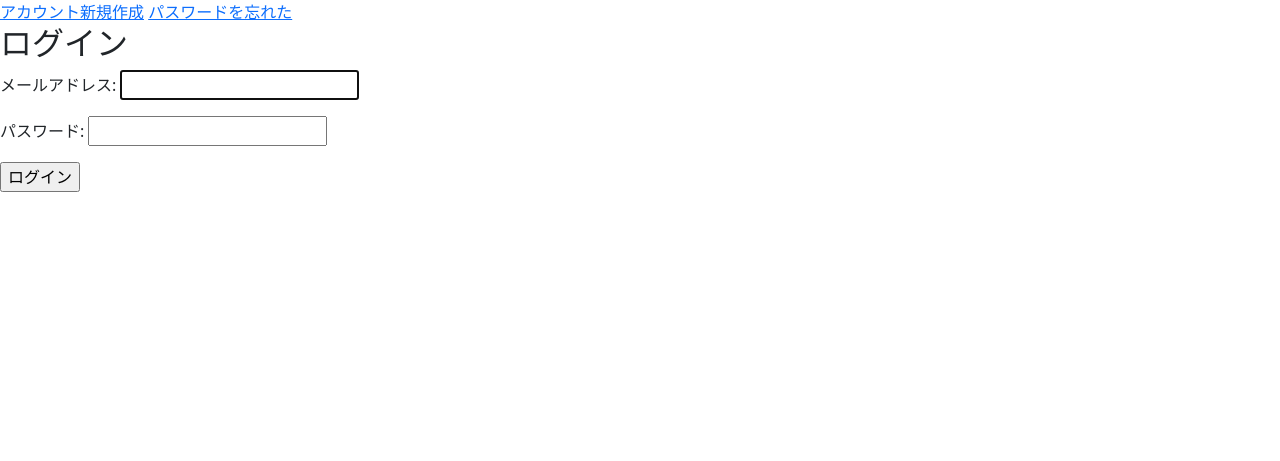
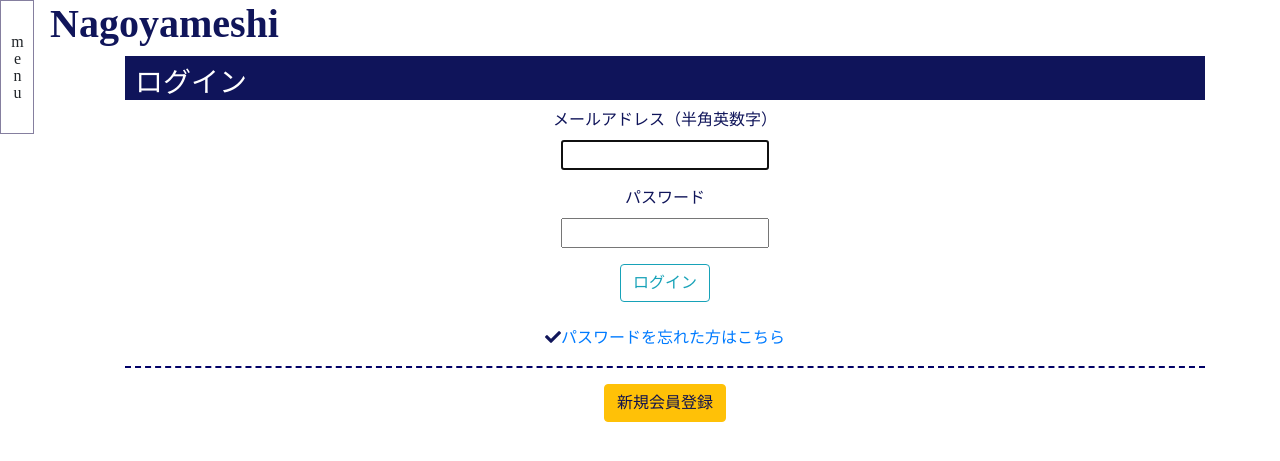
Before and after one commit to chicorichan/nagoyameshi, a Django app: page /accounts/login/ in a window 1280 px wide. Shown: the top 461 px of the page. Run offline with Django 5.2, Linux system fonts and the light colour scheme; some libraries are stand-ins or nearby versions.

Commit message:
ログインページの装飾追加

```diff
--- /dev/null
+++ b/kadai_002/myvenv/myproject/static/nagoyameshi/accounts.css
@@ -0,0 +1,3 @@
+.fa-check {
+  color: rgba(4, 9, 82, 0.952);
+}
--- a/kadai_002/myvenv/myproject/static/nagoyameshi/css/nagoyameshi_style.css
+++ b/kadai_002/myvenv/myproject/static/nagoyameshi/css/nagoyameshi_style.css
@@ -24,10 +24,20 @@ p {
   border-bottom: 2px dashed #000066;
 }
 
+/* ログイン画面のログインラベル */
+#login_label {
+  /* text-decoration: none; */
+  margin-bottom: 0;
+}
+
 /* お気に入り用ハートアイコン装飾変更 */
+.fa-heart:hover::before{
+	color: #f75b8a;
+}
+
 .on_fav {
   color: #f75b8a;
-  /* display:none; */
+  display: inline-block;
 }
 .off_fav {
   color:gray;
@@ -36,21 +46,16 @@ p {
 /* 未使用
 input[type="checkbox"]{
   display:none;
-}
+}*/
 .fav_check_label_area {
   display:inline-block;
-}
-.fav_check_label_flex {
-  font-size:2.5rem;
-  display:flex;
-  flex-direction: row-reverse;
 }
 .fav_check_label{
   cursor:pointer;
 }
-/* チェック時の装飾
-#fav_check[type="checkbox"]:checked ~ .fav_check_label_area > .fav_check_label_flex > label[for="fav_check"] > .on_fav{ display:inline-block; }
-#fav_check[type="checkbox"]:checked ~ .fav_check_label_area > .fav_check_label_flex > label[for="fav_check"] > .off_fav{ display:none; }
+/* チェック時の装飾*/
+#fav_check[type="submit"]:checked ~ .fav_check_label_area > label[for="fav_check"] > .on_fav{ display:inline-block; }
+#fav_check[type="submit"]:checked ~ .fav_check_label_area > label[for="fav_check"] > .off_fav{ display:none; }
 /* 未使用 */
 
 /* レビュー装飾 */
--- a/kadai_002/myvenv/myproject/templates/nagoyameshi/index.html
+++ b/kadai_002/myvenv/myproject/templates/nagoyameshi/index.html
@@ -3,10 +3,6 @@
 {% block extra_head %}
 <script>
 console.log("ここにheadタグに追加するCSSやJSを書く");
-var myCarousel = document.querySelector('#myCarousel')
-var carousel = new bootstrap.Carousel(myCarousel, {
-  interval: 2000,  // 自動送りの間隔を2000ms（2秒）に設定
-})
 </script>
 {% endblock %}
 
--- a/kadai_002/myvenv/myproject/templates/registration/base.html
+++ b/kadai_002/myvenv/myproject/templates/registration/base.html
@@ -1,16 +1,63 @@
+{% load static %}
+
 <!DOCTYPE html>
 <html lang="ja">
 <head>
     <meta charset="UTF-8">
     <meta name="viewport" content="width=device-width,initial-scale=1">
-    <title></title>
-    <link href="https://cdn.jsdelivr.net/npm/bootstrap@5.3.2/dist/css/bootstrap.min.css" rel="stylesheet" integrity="sha384-T3c6CoIi6uLrA9TneNEoa7RxnatzjcDSCmG1MXxSR1GAsXEV/Dwwykc2MPK8M2HN" crossorigin="anonymous">
+    <link rel="stylesheet" href="https://stackpath.bootstrapcdn.com/bootstrap/4.4.1/css/bootstrap.min.css" integrity="sha384-Vkoo8x4CGsO3+Hhxv8T/Q5PaXtkKtu6ug5TOeNV6gBiFeWPGFN9MuhOf23Q9Ifjh" crossorigin="anonymous">
+    <link rel="stylesheet" href="https://pro.fontawesome.com/releases/v5.10.0/css/all.css" integrity="sha384-AYmEC3Yw5cVb3ZcuHtOA93w35dYTsvhLPVnYs9eStHfGJvOvKxVfELGroGkvsg+p" crossorigin="anonymous">
+    <title>Nagoyameshi</title>
 
+    <link rel="stylesheet" type="text/css" href="{% static 'common/css/style.css' %}">
+    <link rel="stylesheet" type="text/css" href="{% static 'nagoyameshi/css/nagoyameshi_style.css' %}">
+    {# favicon.ico表示 #}
+    <link href="{% static 'common/img/favicon.ico' %}" rel="icon">
     {% block extra_head %}
     {% endblock %}
 </head>
-<body>
-    {% block main %}
-    {% endblock %}
-</body>
+<body style="margin-top: 0;margin-left: 50px;">
+
+    <h1>Nagoyameshi</h1>
+      <input id="sidebar_chk" class="sidebar_chk" type="checkbox">
+      <div class="sidebar_area">
+
+          <div class="sidebar_content">
+              <br>
+              <br>
+            <ul>
+              <li><a class="menu_link" href="http://127.0.0.1:8000/?category_multi=1&category=&search=">店舗検索</a></li>
+              <br>
+              <li>閲覧履歴</li>
+              <br>
+              <li>問い合わせ</li>
+              <br>
+              {% if not request.user.is_authenticated %}
+              <li><a href="{% url 'login' %}">ログイン</a></li>
+              <br>
+              {% else %}
+              <!-- 以下をログインしたら表示されるようにしたい -->
+              <li><a class="menu_link" href="http://127.0.0.1:8000/mypage/">マイページ</a></li>
+              <br>
+              <form action="{% url 'logout' %}" method="post" >
+              {% csrf_token %}
+              <input id="nav_link" type="submit" style="display: none;" value="ログアウト">
+              <div class="nav_labal_area">
+                <li><label id="logout_label" for="nav_link">ログアウト</label> </li>
+              </div>
+              </form>
+              {% endif %}
+            </ul>
+          </div>
+           <label class="sidebar_label" for="sidebar_chk">menu</label>
+      </div>
+
+      <label class="sidebar_out_area" for="sidebar_chk"></label>
+        <main class="container">
+
+            {% block main %}
+            {% endblock %}
+
+        </main>
+    </body>
 </html>
--- a/kadai_002/myvenv/myproject/templates/registration/login.html
+++ b/kadai_002/myvenv/myproject/templates/registration/login.html
@@ -1,15 +1,48 @@
 {% extends "registration/base.html" %}
 
 {% block main %}
-
-<a href="{% url 'signup' %}">アカウント新規作成</a>
-<a href="{% url 'password_reset' %}">パスワードを忘れた</a>
-<h2>ログイン</h2>
-
+<div class="container">
+<div class="table-responsive">
+<section>
+<h3>ログイン</h3>
+{% comment %}
 <form method="post" action="{% url 'login' %}">
     {% csrf_token %}
     {{ form.as_p }}
     <input type="submit" value="ログイン">
 </form>
+{% endcomment %}
+<div style="text-align: center;">
+<form method="post" action="{% url 'login' %}">
+    {% csrf_token %}
+<p>
+    <label for="id_username">メールアドレス（半角英数字）</label><br>
+    <input type="text" name="username" autofocus="" autocapitalize="none" autocomplete="username" maxlength="254" required="" id="id_username">
+</p>
+<p>
+    <label for="id_password">パスワード</label><br>
+    <input type="password" name="password" autocomplete="current-password" required="" id="id_password">
+</p>
+<button class="btn btn-outline-info">
+    <input id="login_link" type="submit" style="display: none;" value="ログイン">
+          <div class="login_labal_area">
+            <label id="login_label" for="login_link">ログイン</label>
+          </div>
+</button>
+</form>
 
+<br>
+<p style="text-align: center;">
+    <i class="fas fa-check"></i><a href="{% url 'password_reset' %}">パスワードを忘れた方はこちら</a>
+</p>
+<p class="u-line"></p>
+<p>
+    <button class="btn btn-warning">
+        <a style="text-decoration: none; color:  rgba(4, 9, 82, 0.952);"  href="{% url 'signup' %}">新規会員登録</a>
+    </button>
+</p>
+</div>
+</section>
+</div>
+</div>
 {% endblock %}
--- a/kadai_002/myvenv/myproject/templates/registration/password_change_form.html
+++ b/kadai_002/myvenv/myproject/templates/registration/password_change_form.html
@@ -1,7 +1,7 @@
 {% extends 'registration/base.html' %}
 
 {% block main %}
-<h2>パスワードの変更</h2>
+<h3>パスワードの変更</h3>
 <form action="{% url 'password_change' %}" method="post">
     {% csrf_token %}
     {{ form.as_p }}
--- a/kadai_002/myvenv/myproject/templates/registration/password_reset_form.html
+++ b/kadai_002/myvenv/myproject/templates/registration/password_reset_form.html
@@ -2,8 +2,8 @@
 
 {% block main %}
 
-<h2>パスワードリセット</h2>
-<p>メールアドレスを入力して、パスワードリセットの手順を開始してください。</p>
+<h3>パスワードリセット</h3>
+<label><i class="fas fa-check"></i>メールアドレスを入力して、パスワードリセットの手順を開始してください。</label><br>
 
 <form method="post" action="{% url 'password_reset' %}">
     {% csrf_token %}
--- a/kadai_002/myvenv/myproject/templates/registration/signup.html
+++ b/kadai_002/myvenv/myproject/templates/registration/signup.html
@@ -3,7 +3,7 @@
 {% block main %}
 
 <a href="{% url 'login' %}">ログインする</a>
-<h2>アカウント新規作成</h2>
+<h3>アカウント新規作成</h3>
 
 <form action="{% url 'signup' %}" method="post">
     {% csrf_token %}
```
Also changed, not shown: kadai_002/myvenv/myproject/templates/nagoyameshi/restaurant.html (+5 -5 lines), kadai_002/myvenv/myproject/db.sqlite3.
